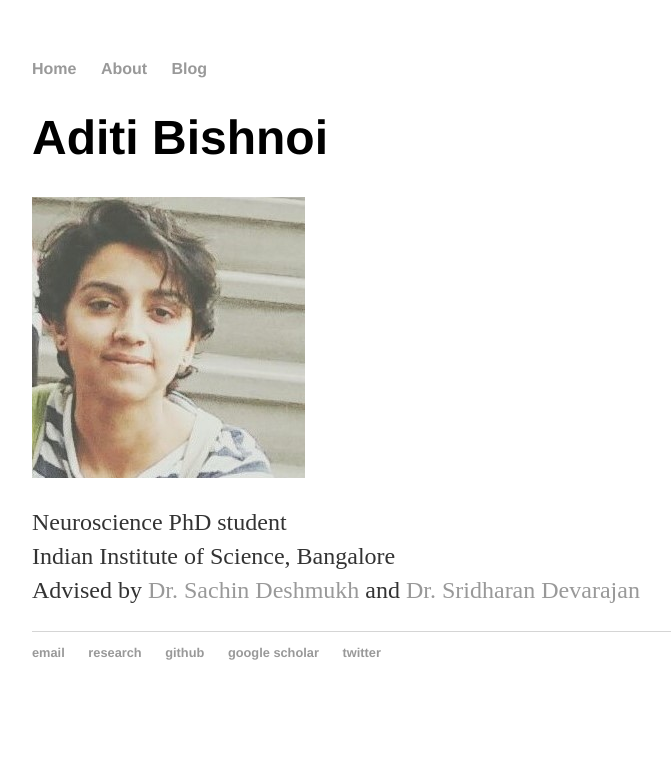
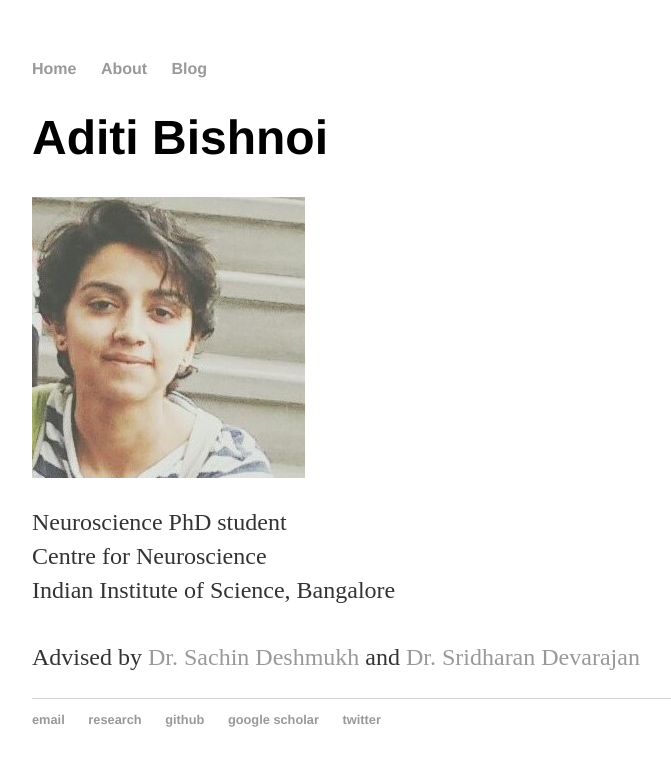
Before and after one commit to AdiBish/adibish.github.io, a Jekyll site: the page built from index.html, in a window 1280 px wide. Shown: the top 766 px of the page, without its empty margins (160-831 px from the left). Built offline with Jekyll 4.4.1, drawn with Linux system fonts in a browser that asks for light colours.

Commit message:
Update index.html

```diff
--- a/index.html
+++ b/index.html
@@ -10,7 +10,8 @@ title: Aditi Bishnoi
 	</div>
 	<div class="right">
 	<p> Neuroscience PhD student <br/>
-		Indian Institute of Science, Bangalore <br/>
+		Centre for Neuroscience <br/>
+		Indian Institute of Science, Bangalore <br/> <br/>
 		Advised by <a href="http://www.cns.iisc.ac.in/home/people/sachin-deshmukh/" target="_blank"> Dr. Sachin Deshmukh </a> and
 		<a href="http://www.cns.iisc.ac.in/home/people/sridharan-devarajan/" target="_blank"> Dr. Sridharan Devarajan </a> <br/>
 		</p>
```
